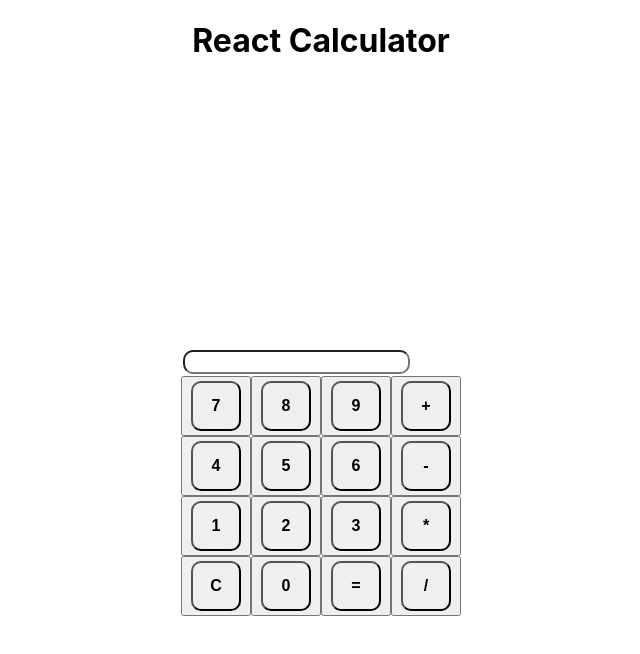
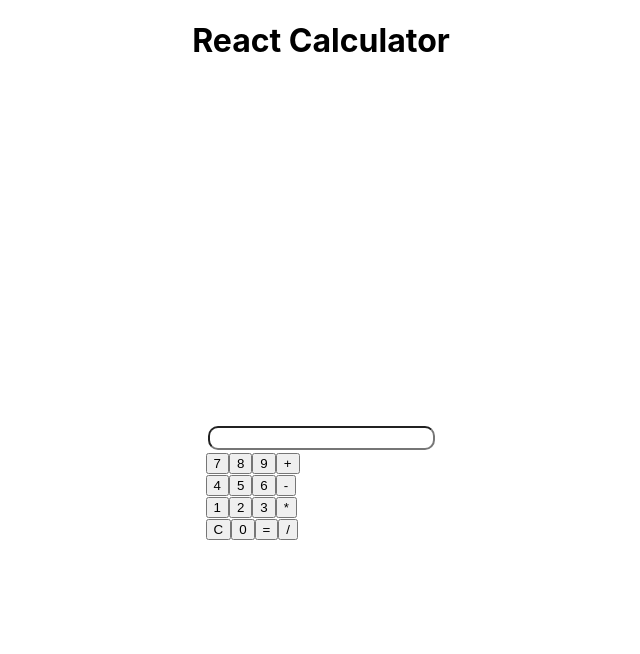
Before and after one commit to shivangish12/Calculator, a React (Create React App) app: page / in a window 1280 px wide. Shown: the top 654 px of the page, without its empty margins (319-959 px from the left). Built offline with nearby package versions, Linux system fonts and the light colour scheme.

Commit message:
modified

```diff
--- a/src/App.js
+++ b/src/App.js
@@ -25,131 +25,50 @@ function App() {
       <h1>React Calculator</h1>
       <div className="container">
         <div className="calculator">
-          <form action="">
-            <input type="text" value={value} />
+          <form>
+            <input type="text" value={value} readOnly />
 
             <div className="result">{result}</div>
             <div className="buttons">
               <div>
-                <button>
-                  <input
-                    type="button"
-                    value="7"
-                    onClick={() => handleButtonClick("7")}
-                  />
-                </button>
-                <button>
-                  <input
-                    type="button"
-                    value="8"
-                    onClick={() => handleButtonClick("8")}
-                  />
-                </button>
-                <button>
-                  <input
-                    type="button"
-                    value="9"
-                    onClick={() => handleButtonClick("9")}
-                  />
-                </button>
-                <button>
-                  <input
-                    type="button"
-                    value="+"
-                    onClick={() => handleButtonClick("+")}
-                  />
-                </button>
+                {[7, 8, 9, "+"].map((number) => (
+                  <button
+                    key={number}
+                    onClick={() => handleButtonClick(number.toString())}
+                  >
+                    {number}
+                  </button>
+                ))}
               </div>
               <div>
-                <button>
-                  <input
-                    type="button"
-                    value="4"
-                    onClick={() => handleButtonClick("4")}
-                  />
-                </button>
-                <button>
-                  <input
-                    type="button"
-                    value="5"
-                    onClick={() => handleButtonClick("5")}
-                  />
-                </button>
-                <button>
-                  <input
-                    type="button"
-                    value="6"
-                    onClick={() => handleButtonClick("6")}
-                  />
-                </button>
-                <button>
-                  <input
-                    type="button"
-                    value="-"
-                    onClick={() => handleButtonClick("-")}
-                  />
-                </button>
+                {[4, 5, 6, "-"].map((number) => (
+                  <button
+                    key={number}
+                    onClick={() => handleButtonClick(number.toString())}
+                  >
+                    {number}
+                  </button>
+                ))}
               </div>
               <div>
-                <button>
-                  <input
-                    type="button"
-                    value="1"
-                    onClick={() => handleButtonClick("1")}
-                  />
-                </button>
-                <button>
-                  <input
-                    type="button"
-                    value="2"
-                    onClick={() => handleButtonClick("2")}
-                  />
-                </button>
-                <button>
-                  <input
-                    type="button"
-                    value="3"
-                    onClick={() => handleButtonClick("3")}
-                  />
-                </button>
-                <button>
-                  <input
-                    type="button"
-                    value="*"
-                    onClick={() => handleButtonClick("*")}
-                  />
-                </button>
+                {[1, 2, 3, "*"].map((number) => (
+                  <button
+                    key={number}
+                    onClick={() => handleButtonClick(number.toString())}
+                  >
+                    {number}
+                  </button>
+                ))}
               </div>
               <div>
-                <button>
-                  <input
-                    type="button"
-                    value="C"
-                    onClick={() => handleButtonClick("C")}
-                  />
-                </button>
-                <button>
-                  <input
-                    type="button"
-                    value="0"
-                    onClick={() => handleButtonClick("0")}
-                  />
-                </button>
-                <button>
-                  <input
-                    type="button"
-                    value="="
-                    className="equal"
-                    onClick={() => handleButtonClick("=")}
-                  />
-                </button>
-                <button>
-                  <input
-                    type="button"
-                    value="/"
-                    onClick={() => handleButtonClick("/")}
-                  />
-                </button>
+                {["C", 0, "=", "/"].map((item) => (
+                  <button
+                    key={item}
+                    onClick={() => handleButtonClick(item.toString())}
+                  >
+                    {item}
+                  </button>
+                ))}
               </div>
             </div>
           </form>
```
